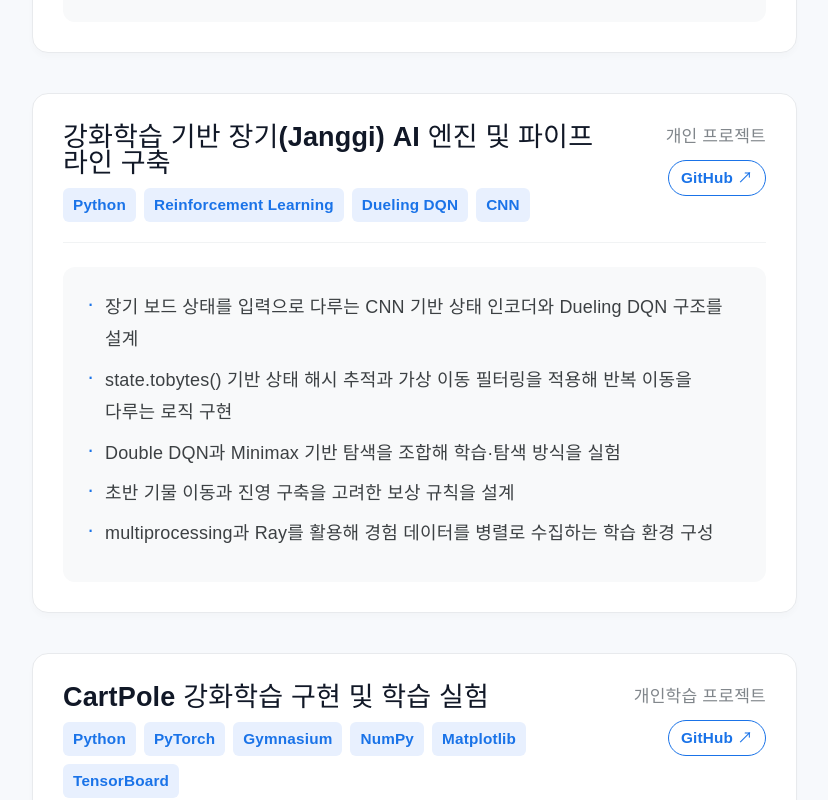
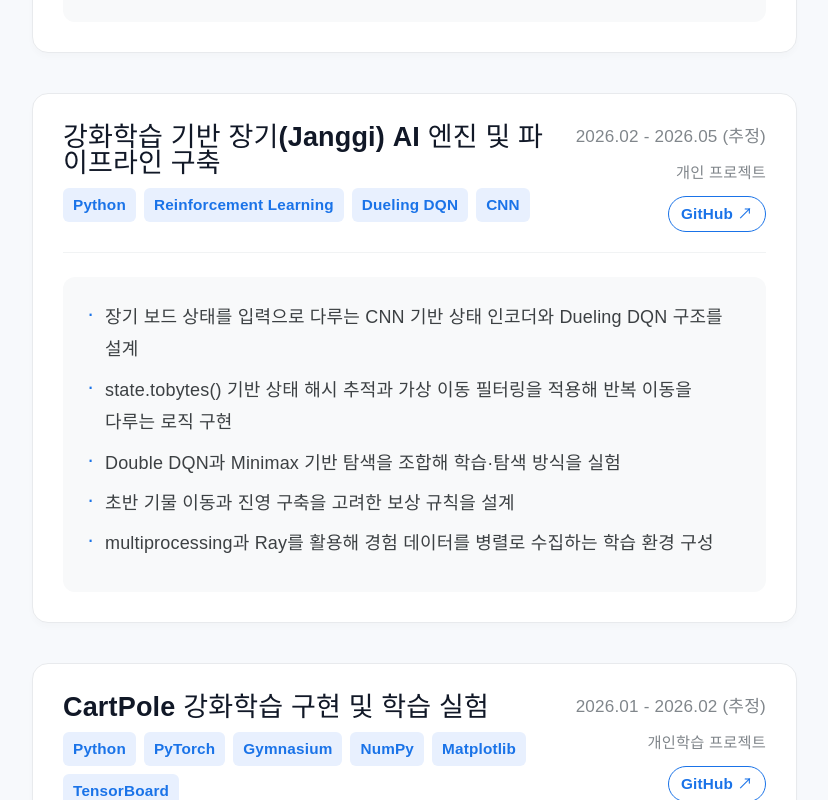
Before and after one commit to Esferansa/Esferansa.github.io, a React (Vite) app: page / in a window 1280 px wide. Shown: the part 4640-5440 px from the top of the page, without its empty margins (439-1267 px from the left). Built offline with nearby package versions, Linux system fonts and the light colour scheme.

Commit message:
add estimated development periods for Janggi and CartPole

```diff
--- a/src/components/Projects.tsx
+++ b/src/components/Projects.tsx
@@ -26,7 +26,8 @@ const projectData: PersonalProject[] = [
   },
   {
     title: "강화학습 기반 장기(Janggi) AI 엔진 및 파이프라인 구축",
-    period: "개인 프로젝트",
+    period: "2026.02 - 2026.05 (추정)",
+    projectType: "개인 프로젝트",
     techStack: ["Python", "Reinforcement Learning", "Dueling DQN", "CNN"],
     description: [
       "장기 보드 상태를 입력으로 다루는 CNN 기반 상태 인코더와 Dueling DQN 구조를 설계",
@@ -39,7 +40,8 @@ const projectData: PersonalProject[] = [
   },
   {
     title: "CartPole 강화학습 구현 및 학습 실험",
-    period: "개인학습 프로젝트",
+    period: "2026.01 - 2026.02 (추정)",
+    projectType: "개인학습 프로젝트",
     techStack: ["Python", "PyTorch", "Gymnasium", "NumPy", "Matplotlib", "TensorBoard"],
     description: [
       "CartPole 환경에서 DQN, Dueling DQN, NoisyNet, C51을 단계적으로 구현하며 강화학습을 공부한 프로젝트로, ChatGPT의 도움을 받아 코드를 작성하고 개선",
```
